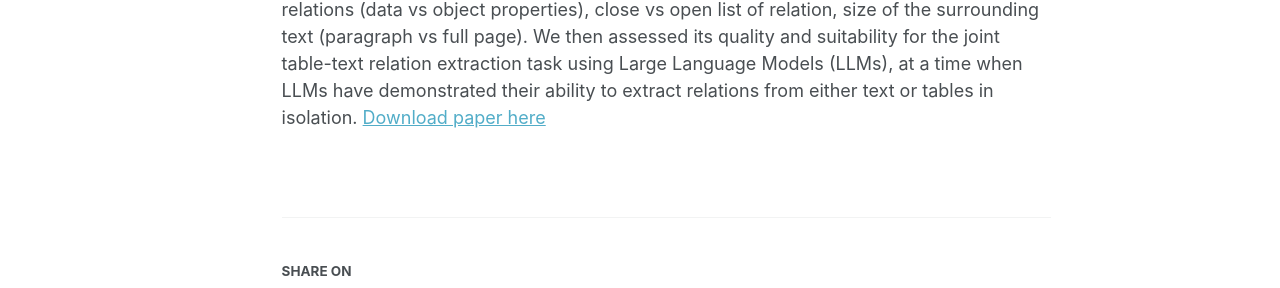
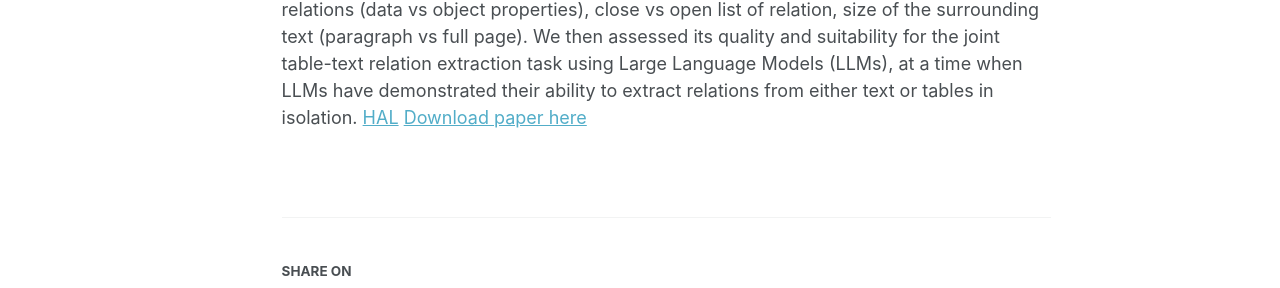
Before and after one commit to ecladatta/ecladatta.github.io, a Jekyll site: the page built from _publications/2026-05-paper.md, in a window 1280 px wide and 1356 px high. Shown: the part 729-1017 px from the top of the window. Built offline with Jekyll 4.4.1, drawn with Linux system fonts in a browser that asks for light colours.

Commit message:
Add HAL link and download option to paper entry
Added a link to the HAL repository for the paper and a download link.

```diff
--- a/_publications/2026-05-paper.md
+++ b/_publications/2026-05-paper.md
@@ -10,4 +10,5 @@ date: 2026-05-01
 citation: 'Mohamed Ettaleb, Thibault Ehrhart, Nathalie Aussenac-Gilles, Yoan Chabot, Mouna Kamel, et al.. ReTaT: A Unified Benchmark for Relation Extraction across Text and Table. LREC 2026, International Conference on Language Resources and Evaluation, May 2026, Mallorca, Spain.'
 ---
 While prior work in Information Extraction (IE) has focused on extracting information from either textual content or tables in isolation, they miss critical information that emerges only from their interplay. Indeed, tables may summarize facts that are sparse in the text, while text can disambiguate or elaborate on table entries. This complementarity may take the form of relations which are expressed across text and tables. In this context, we are interested in extracting such relations whose expression spans the two modalities. We propose this original task for which no reference evaluation corpora exists. Thus, we created ReTaT, a dataset that can be used to train and evaluate systems for extracting such relations. This dataset is composed of (table, surrounding text) pairs extracted from Wikipedia pages and has been manually annotated with relation triples. ReTaT is organized in three subsets with distinct characteristics: domain (business, telecommunication and female celebrities), size (from 50 to 255 pairs), language (English vs French), type of relations (data vs object properties), close vs open list of relation, size of the surrounding text (paragraph vs full page). We then assessed its quality and suitability for the joint table-text relation extraction task using Large Language Models (LLMs), at a time when LLMs have demonstrated their ability to extract relations from either text or tables in isolation.
+[HAL](https://hal.science/hal-05643904v1)
 [Download paper here](https://hal.science/hal-05643904v1/document)
```
